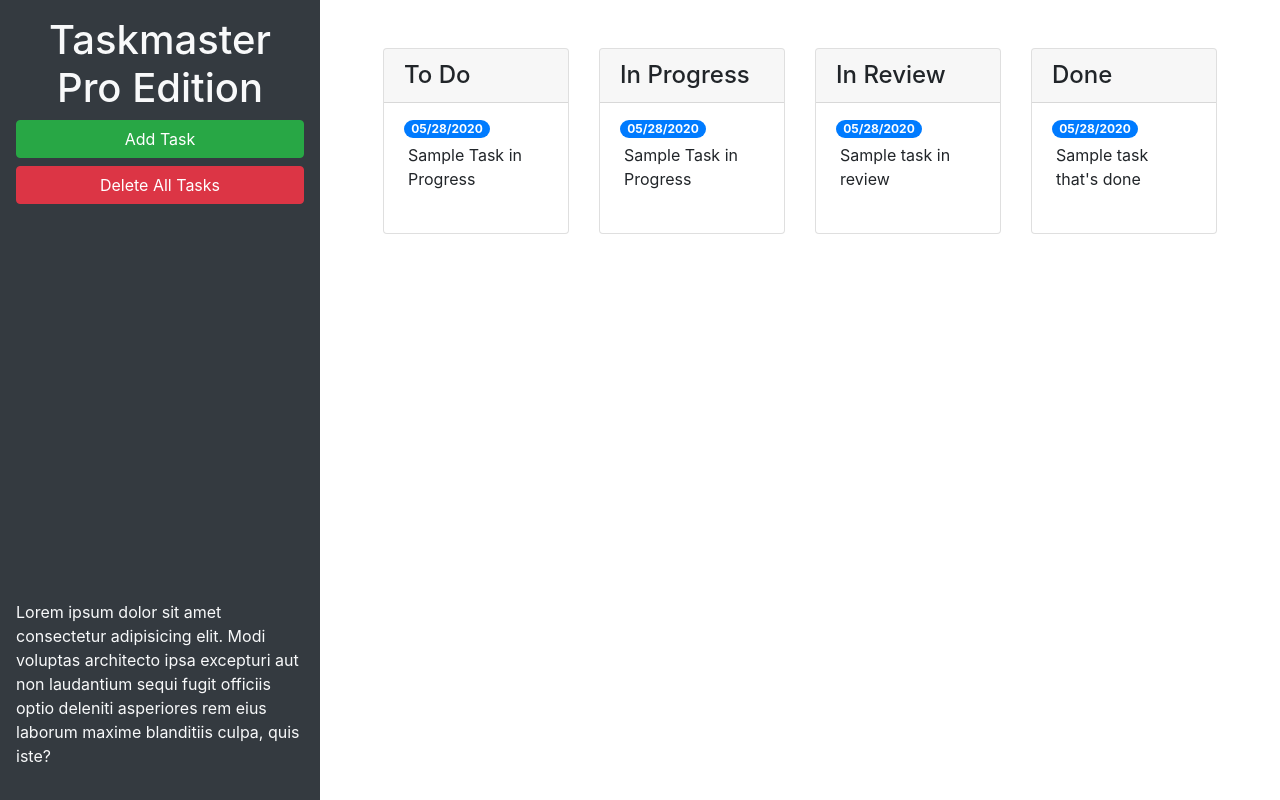
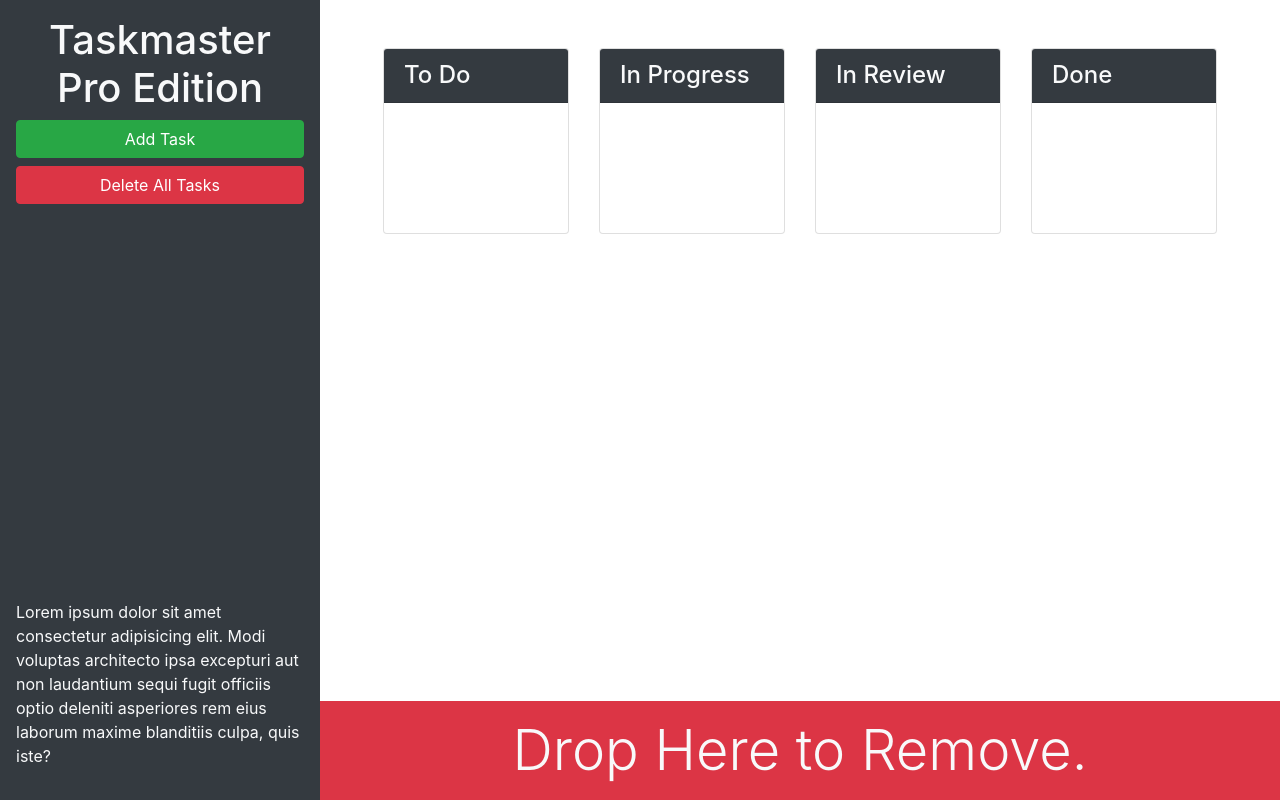
Before and after one commit to lillielovatt/taskmaster-pro, a plain HTML site: page index.html in a window 1280 px wide. Drawn offline with nearby package versions, Linux system fonts and the light colour scheme.

Commit message:
add area to delete items, add flex to container for list

```diff
--- a/index.html
+++ b/index.html
@@ -13,68 +13,56 @@
 <body>
 
     <div class="row min-vh-100 no-gutters">
-        <header class="col-12 col-lg-3 bg-dark text-light d-flex flex-column p-4 p-lg-3">
+        <header class="col-12 col-lg-3 bg-dark text-light sticky-top d-flex flex-column p-4 p-lg-3">
             <h1 class="text-center">Taskmaster Pro Edition</h1>
             <button id="create-task" class="btn btn-block btn-success" data-toggle="modal"
                 data-target="#task-form-modal">Add
                 Task</button>
             <button id="remove-tasks" class="btn btn-block btn-danger">Delete All Tasks</button>
-            <p class="mt-auto">Lorem ipsum dolor sit amet consectetur adipisicing elit. Modi voluptas architecto ipsa
+            <p class="mt-auto d-none d-lg-block">Lorem ipsum dolor sit amet consectetur adipisicing elit. Modi voluptas
+                architecto ipsa
                 excepturi aut non
                 laudantium sequi fugit officiis optio deleniti asperiores rem eius laborum maxime blanditiis culpa, quis
                 iste?
             </p>
         </header>
-        <main class="col-12 col-lg-9">
+        <main class="col-12 col-lg-9 d-flex flex-column">
             <div class="m-5 row justify-content-around">
                 <div class="col-12 col-md-6 col-xl-3 mb-3">
                     <div class="card">
-                        <h4 class="card-header">To Do</h4>
+                        <h4 class="card-header bg-dark text-light">To Do</h4>
                         <ul id="list-toDo" class="list-group list-group-flush">
-                            <li class="list-group-item">
-                                <span class="badge badge-primary badge-pill">05/28/2020</span>
-                                <p class="m-1">Sample Task in Progress</p>
-                            </li>
                         </ul>
                     </div>
                 </div>
                 <div class="col-12 col-md-6 col-xl-3 mb-3">
                     <div class="card">
-                        <h4 class="card-header">In Progress</h4>
+                        <h4 class="card-header bg-dark text-light">In Progress</h4>
                         <ul id="list-inProgress" class="list-group list-group-flush">
-                            <li class="list-group-item">
-                                <span class="badge badge-primary badge-pill">05/28/2020</span>
-                                <p class="m-1">Sample Task in Progress</p>
-                            </li>
                         </ul>
                     </div>
                 </div>
                 <div class="col-12 col-md-6 col-xl-3 mb-3">
                     <div class="card">
-                        <h4 class="card-header">In Review</h4>
+                        <h4 class="card-header bg-dark text-light">In Review</h4>
                         <ul id="list-inReview" class="list-group list-group-flush">
-                            <li class="list-group-item">
-                                <span class="badge badge-primary badge-pill">05/28/2020</span>
-                                <p class="m-1">Sample task in review</p>
-                            </li>
                         </ul>
                     </div>
                 </div>
                 <div class="col-12 col-md-6 col-xl-3 mb-3">
                     <div class="card">
-                        <h4 class="card-header">Done</h4>
+                        <h4 class="card-header bg-dark text-light">Done</h4>
                         <ul id="list-done" class="list-group list-group-flush">
-                            <li class="list-group-item">
-                                <span class="badge badge-primary badge-pill">05/28/2020</span>
-                                <p class="m-1">Sample task that's done</p>
-                            </li>
                         </ul>
                     </div>
                 </div>
             </div>
-
-    </div>
-    </main>
+            <div id="trash" class=" mt-auto ">
+                <div class="w-100 bg-danger p-3 text-center text-light display-4">
+                    Drop Here to Remove.
+                </div>
+            </div>
+        </main>
     </div>
 
     <!-- Modal -->
@@ -96,7 +84,8 @@
                         </div>
                         <div class="form-group">
                             <label for="modalDueDate">Due date</label>
-                            <input type="text" class="form-control" id="modalDueDate" placeholder="mm/dd/yyyy" autocomplete="off" />
+                            <input type="text" class="form-control" id="modalDueDate" placeholder="mm/dd/yyyy"
+                                autocomplete="off" />
                         </div>
                     </form>
                 </div>
```
